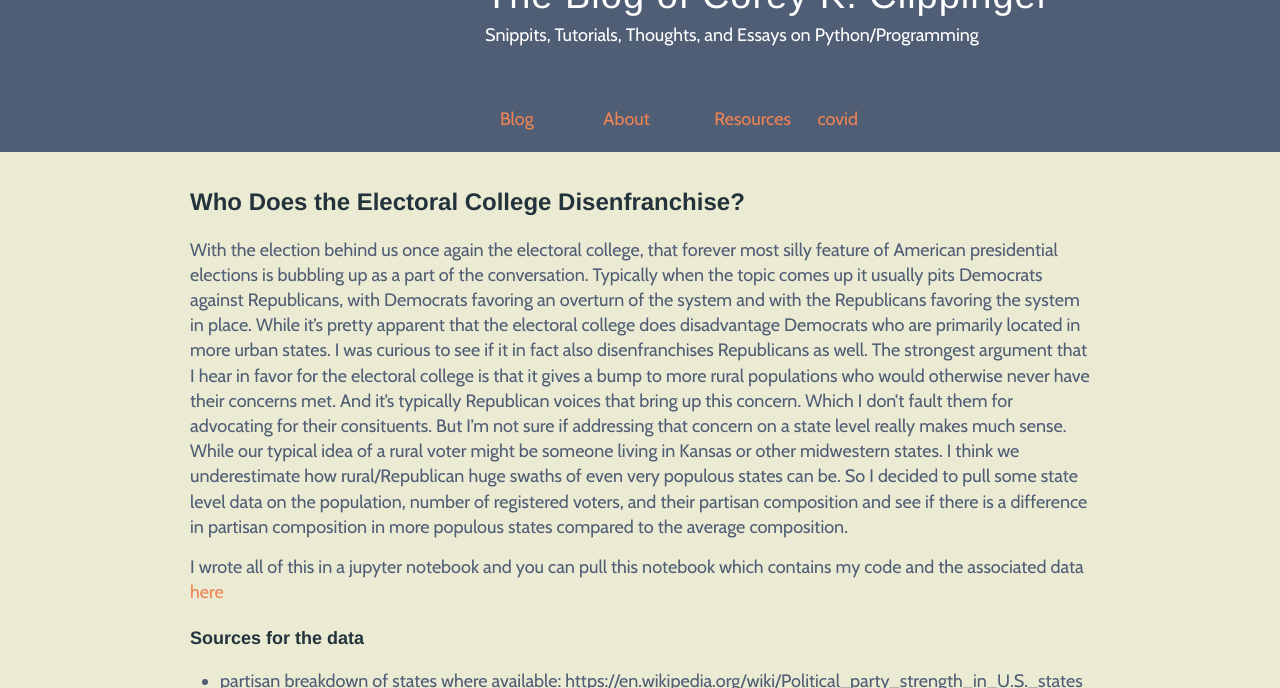
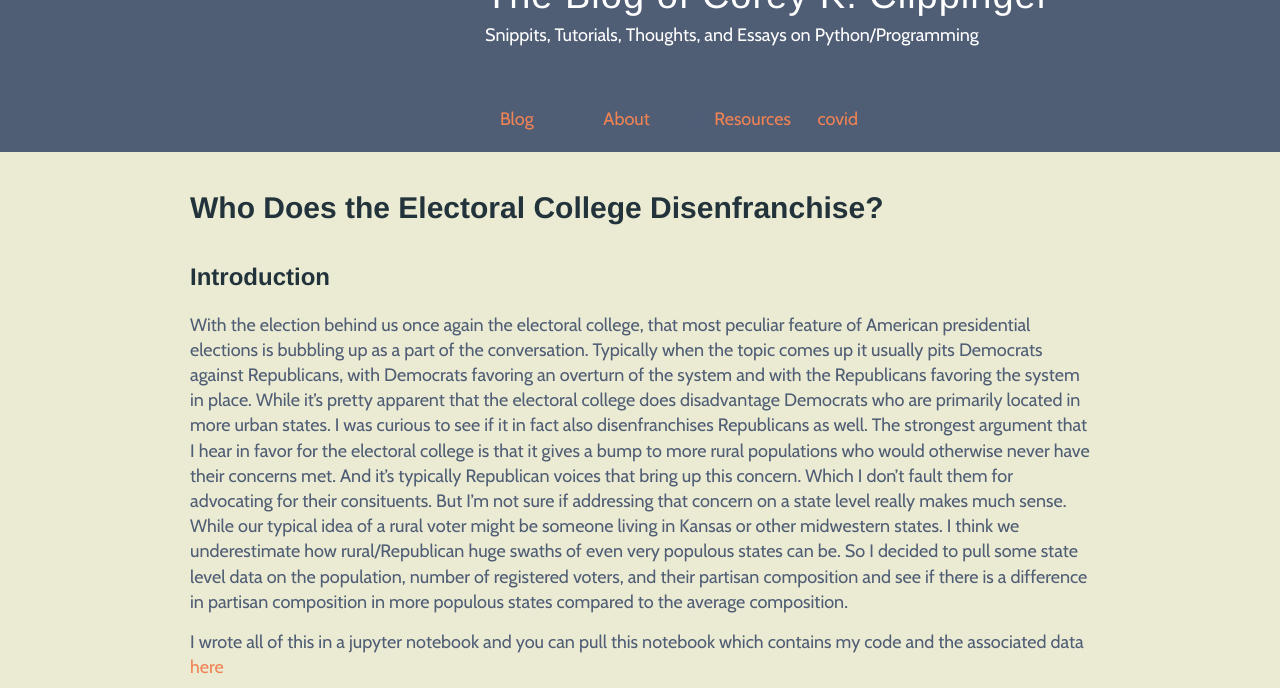
Before and after one commit to coreyclip/coreyclip.github.io, a Jekyll site: the page built from _posts/2020-12-05-Electoral-College-Partisan-Breakdown.md, in a window 1280 px wide and 900 px high, cut to the strip 212-900 px from the top of the window. Built offline with Jekyll 4.4.1, drawn with Linux system fonts in a browser that asks for light colours; nearby versions of some CDN libraries; some web fonts are replaced; our own code applies the rules of GitHub Pages for plain Markdown files; some of the changed text lies outside the part shown.

Commit message:
Update 2020-12-05-Electoral-College-Partisan-Breakdown.md

```diff
--- a/_posts/2020-12-05-Electoral-College-Partisan-Breakdown.md
+++ b/_posts/2020-12-05-Electoral-College-Partisan-Breakdown.md
@@ -1,11 +1,11 @@
 ---
 layout: post
-title: Quote Me Dev Diary Part 2: Webscraping
+title: Who Does the Electoral College Disenfranchise?
 published: true
 ---
-## Who Does the Electoral College Disenfranchise?
+## Introduction
 
-With the election behind us once again the electoral college, that forever most silly feature of American presidential elections is bubbling up as a part of the conversation. Typically when the topic comes up it usually pits Democrats against Republicans, with Democrats favoring an overturn of the system and with the Republicans favoring the system in place. While it's pretty apparent that the electoral college does disadvantage Democrats who are primarily located in more urban states. I was curious to see if it in fact also disenfranchises Republicans as well. The strongest argument that I hear in favor for the electoral college is that it gives a bump to more rural populations who would otherwise never have their concerns met. And it's typically Republican voices that bring up this concern. Which I don't fault them for advocating for their consituents. But I'm not sure if addressing that concern on a state level really makes much sense. While our typical idea of a rural voter might be someone living in Kansas or other midwestern states. I think we underestimate how rural/Republican huge swaths of even very populous states can be. So I decided to pull some state level data on the population, number of registered voters, and their partisan composition and see if there is a difference in partisan composition in more populous states compared to the average composition.
+With the election behind us once again the electoral college, that most peculiar feature of American presidential elections is bubbling up as a part of the conversation. Typically when the topic comes up it usually pits Democrats against Republicans, with Democrats favoring an overturn of the system and with the Republicans favoring the system in place. While it's pretty apparent that the electoral college does disadvantage Democrats who are primarily located in more urban states. I was curious to see if it in fact also disenfranchises Republicans as well. The strongest argument that I hear in favor for the electoral college is that it gives a bump to more rural populations who would otherwise never have their concerns met. And it's typically Republican voices that bring up this concern. Which I don't fault them for advocating for their consituents. But I'm not sure if addressing that concern on a state level really makes much sense. While our typical idea of a rural voter might be someone living in Kansas or other midwestern states. I think we underestimate how rural/Republican huge swaths of even very populous states can be. So I decided to pull some state level data on the population, number of registered voters, and their partisan composition and see if there is a difference in partisan composition in more populous states compared to the average composition.
 
 I wrote all of this in a jupyter notebook and you can pull this notebook which contains my code and the associated data [here](https://github.com/coreyclip/coreyclip.github.io/tree/master/jupyternotebooks)
 
```
